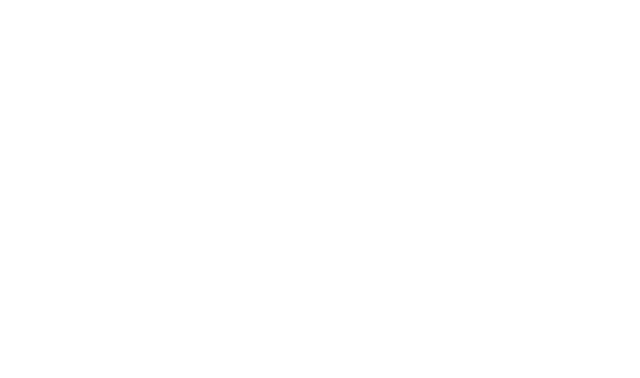
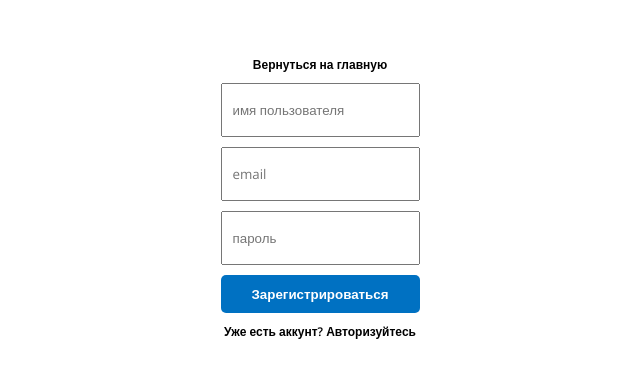
Before and after one commit to AlexanderChukhlantsev/resfeber-ui, a React (Create React App) app: page /register in a window 1280 px wide. Before the commit this address had no page. Shown: the part 202-580 px from the top of the page, without its empty margins (320-960 px from the left). Built offline with nearby package versions, Linux system fonts and the light colour scheme.

Commit message:
доделал регу и логин

```diff
--- a/src/App.js
+++ b/src/App.js
@@ -8,6 +8,8 @@ import Place from "./pages/place/Place";
 import List from "./pages/list/List";
 import Info from "./pages/info/Info";
 import Contact from "./pages/contact/Contact"
+import Login from "./pages/login/Login";
+import Registration from "./pages/registration/Registration";
 
 function App() {
   return (
@@ -18,6 +20,8 @@ function App() {
         <Route path="/places/:id" element={<Place/>}/>
 				<Route path="/info" element={<Info/>}/>
 				<Route path="/contact" element={<Contact/>}/>
+				<Route path="/login" element={<Login/>}/>
+				<Route path="/register" element={<Registration/>}/>
       </Routes>
     </BrowserRouter>
   );
--- a/src/components/header/Header.jsx
+++ b/src/components/header/Header.jsx
@@ -13,6 +13,7 @@ import { useContext, useState } from "react";
 import {format} from "date-fns";
 import { useNavigate } from "react-router-dom";
 import { SearchContext } from "../../context/SearchContext";
+import { AuthContext } from "../../context/AuthContext.js";
 
 const Header = ({ type }) => {
   const [destination, setDestination] = useState("");
@@ -39,24 +40,24 @@ const Header = ({ type }) => {
       };
     });
   };
-
+	const { user } = useContext(AuthContext);
 	const { dispatch } = useContext(SearchContext);
 
   const handleSearchPlacesPage = () => {
 		dispatch({ type: "NEW_SEARCH", payload: { destination, dates, options } });
     navigate("/places", { state: { destination, dates, options } });
   };
-
 	const handleSearchMainPage = () => {
     navigate("/");
   };
-
 	const handleSearchInfoPage = () => {
     navigate("/info");
   };
-
 	const handleSearchContactPage = () => {
     navigate("/contact");
+  };
+	const handleLoginPage = () => {
+    navigate("/login");
   };
 
   return (
@@ -93,7 +94,7 @@ const Header = ({ type }) => {
               Помогаем быстро и удобно находить новые, неизведенные туристические места.<br/>
 							Проходить экскурсии для того чтобы лучше познать историю.
             </p>
-            <button className="headerBtn">Войдите или Зарегистрируйтесь</button>
+            {!user && <button onClick={handleLoginPage} className="headerBtn">Войдите или Зарегистрируйтесь</button>}
             <div className="headerSearch">
               <div className="headerSearchItem">
                 <FontAwesomeIcon icon={faPlaceOfWorship} className="headerIcon" />
--- a/src/components/navbar/Navbar.jsx
+++ b/src/components/navbar/Navbar.jsx
@@ -1,9 +1,25 @@
-import { faEarthEurope } from "@fortawesome/free-solid-svg-icons";
+import { faEarthEurope, faRightFromBracket, faUserLarge } from "@fortawesome/free-solid-svg-icons";
 import { FontAwesomeIcon } from "@fortawesome/react-fontawesome";
+import { useContext } from "react";
+import { AuthContext } from "../../context/AuthContext.js";
 import "./navbar.css";
+import { useNavigate } from "react-router-dom";
 
 
 const Navbar = () => {
+	const {user, dispatch} = useContext(AuthContext);
+	const handleClick = async e => {
+		e.preventDefault()
+		dispatch({type: "LOGOUT"});
+	};
+	const navigate = useNavigate();
+	const handleLoginPage = () => {
+    navigate("/login");
+  };
+	const handleRegistrationPage = () => {
+    navigate("/register");
+  };
+
   return (
     <div className="navbar">
       <div className="navContainer">
@@ -15,10 +31,19 @@ const Navbar = () => {
 						Resfeber
 					</div>
 				</div>
-        <div className="navItems">
-          <button className="navButton">Регистрация</button>
-          <button className="navButton">Логин</button>
-        </div>
+        {user ?
+				(
+					<div className="userBar">
+						<div className="userBarItem"><FontAwesomeIcon icon={faUserLarge}/></div>
+						<div className="userBarItem">{user.username}</div>
+						<div onClick={handleClick} className="userBarItem"><FontAwesomeIcon icon={faRightFromBracket}/></div>
+					</div>
+				) : (
+					<div className="navItems">
+						<button onClick={handleRegistrationPage} className="navButton">Регистрация</button>
+						<button onClick={handleLoginPage} className="navButton">Логин</button>
+					</div>
+				)}
       </div>
     </div>
   )
--- a/src/components/navbar/navbar.css
+++ b/src/components/navbar/navbar.css
@@ -42,5 +42,18 @@
 .logoContainer {
 	display: flex;
 	align-items: center;
-	justify-content: space-between
+	justify-content: space-between;
 }
+
+.userBar {
+	display: flex;
+}
+
+.userBarItem {
+	margin-right: 10px;
+}
+.userBarItem:last-child {
+	cursor: pointer;
+	margin-right: 0px;
+	margin-left: 20px;
+}
--- /dev/null
+++ b/src/context/AuthContext.js
@@ -0,0 +1,60 @@
+import { createContext, useEffect, useReducer } from "react";
+
+const INITIAL_STATE = {
+	user: JSON.parse(localStorage.getItem("user")) || null,
+	loading: false,
+	error: null,
+};
+
+export const AuthContext = createContext(INITIAL_STATE);
+
+const AuthReducer = (state, action) => {
+	switch (action.type) {
+		case "LOGIN_START":
+			return {
+				user: null,
+				loading: true,
+				error: null,
+			};
+		case "LOGIN_SUCCESS":
+			return {
+				user: action.payload,
+				loading: false,
+				error: null,
+			};
+		case "LOGIN_FAILURE":
+			return {
+				user: null,
+				loading: false,
+				error: action.payload,
+			};
+		case "LOGOUT":
+			return {
+				user: null,
+				loading: false,
+				error: null,
+			};
+    default:
+      return state;
+  }
+};
+
+export const AuthContextProvider = ({ children }) => {
+  const [state, dispatch] = useReducer(AuthReducer, INITIAL_STATE);
+
+	useEffect (() => {
+		localStorage.setItem("user", JSON.stringify(state.user))
+	},[state.user])
+  return (
+    <AuthContext.Provider
+      value={{
+        user: state.user,
+        loading: state.loading,
+        error: state.error,
+        dispatch,
+      }}
+    >
+      {children}
+    </AuthContext.Provider>
+  );
+};
--- /dev/null
+++ b/src/context/RegContext.js
@@ -0,0 +1,59 @@
+import { createContext, useEffect, useReducer } from "react";
+
+const INITIAL_STATE = {
+	user: null,
+	loading: false,
+	error: null,
+	status: null,
+};
+
+export const RegContext = createContext(INITIAL_STATE);
+
+const RegReducer = (state, action) => {
+	switch (action.type) {
+		case "REG_START":
+			return {
+				user: null,
+				loading: true,
+				error: null,
+				status: null,
+			};
+		case "REG_SUCCESS":
+			return {
+				user: action.payload,
+				loading: false,
+				error: null,
+				status: "Успешно создан",
+			};
+		case "REG_FAILURE":
+			return {
+				user: null,
+				loading: false,
+				error: action.payload,
+				status: null,
+			};
+    default:
+      return state;
+  }
+};
+
+export const RegContextProvider = ({ children }) => {
+  const [state, dispatch] = useReducer(RegReducer, INITIAL_STATE);
+
+	// useEffect (() => {
+	// 	localStorage.setItem("user", JSON.stringify(state.user))
+	// },[state.user])
+  return (
+    <RegContext.Provider
+      value={{
+        user: state.user,
+        loading: state.loading,
+        error: state.error,
+				status: state.status,
+        dispatch,
+      }}
+    >
+      {children}
+    </RegContext.Provider>
+  );
+};
--- /dev/null
+++ b/src/pages/login/Login.jsx
@@ -0,0 +1,62 @@
+import { useContext, useState } from "react";
+import { useNavigate, useResolvedPath } from "react-router-dom";
+import { AuthContext } from "../../context/AuthContext.js";
+import "./login.css";
+import axios from "axios";
+
+const Login = () => {
+	const [credentials, setCredentials] = useState({
+		username: undefined,
+		password: undefined,
+	});
+
+	const {loading, error, dispatch} = useContext(AuthContext);
+	const navigate = useNavigate()
+	const handleChange = (e) => {
+		setCredentials((prev) => ({ ...prev, [e.target.id]: e.target.value }));
+	};
+
+	const handleRegistrationPage = () => {
+    navigate("/register");
+  };
+	const handleMainPage = () => {
+    navigate("/");
+  };
+
+	const handleClick = async e => {
+		e.preventDefault()
+		dispatch({type: "LOGIN_START"});
+		try {
+			const res = await axios.post("auth/login", credentials);
+			dispatch({ type: "LOGIN_SUCCESS", payload: res.data });
+			navigate("/");
+		} catch (err) {
+			dispatch({ type: "LOGIN_FAILURE", payload: err.response.data });
+		}
+	};
+
+	return <div className="login">
+		<div className="lContainer">
+			<div onClick={handleMainPage} className="lowerText">Вернуться на главную</div>
+			<input
+				type="text"
+				placeholder="имя пользователя"
+				id="username"
+				onChange={handleChange}
+				className="lInput"
+			/>
+			<input
+				type="password"
+				placeholder="пароль"
+				id="password"
+				onChange={handleChange}
+				className="lInput"
+			/>
+			<button disabled={loading} onClick={handleClick} className="lButton">Авторизоваться</button>
+			<div onClick={handleRegistrationPage} className="lowerText">Нету аккаунта? Зарегистрируйтесь</div>
+			{error && <div className="errMessage">{error.message}</div>}
+		</div>
+	</div>;
+};
+
+export default Login;
--- /dev/null
+++ b/src/pages/login/login.css
@@ -0,0 +1,50 @@
+.login {
+  height: 100vh;
+  display: flex;
+  align-items: center;
+  justify-content: center;
+}
+
+.lContainer {
+  display: flex;
+  flex-direction: column;
+  gap: 10px;
+}
+
+.lInput{
+  height: 30px;
+  padding: 10px;
+}
+
+.lButton {
+  border: none;
+  padding: 10px 20px;
+  background-color: #0071c2;
+  color: white;
+  font-weight: bold;
+  cursor: pointer;
+  border-radius: 5px;
+}
+
+.lButton:disabled{
+  background-color: #0071c28c;
+  cursor: not-allowed;
+}
+
+.lButton:hover {
+	background-color: #0051c2;
+}
+
+.errMessage {
+	font-size: 14px;
+	max-width: 180px;
+	word-wrap: break-word;
+	color: #C24641;
+}
+
+.lowerText {
+	font-size: 12px;
+	font-weight: 600;
+	cursor: pointer;
+	text-align: center;
+}
--- /dev/null
+++ b/src/pages/registration/Registration.jsx
@@ -0,0 +1,71 @@
+import { useContext, useState } from "react";
+import { useNavigate, useResolvedPath } from "react-router-dom";
+import { RegContext } from "../../context/RegContext.js";
+import "./registration.css";
+import axios from "axios";
+
+const Registration = () => {
+	const [credentials, setCredentials] = useState({
+		username: undefined,
+		email: undefined,
+		password: undefined,
+	});
+
+	const {status, loading, error, dispatch} = useContext(RegContext);
+	const navigate = useNavigate()
+	const handleChange = (e) => {
+		setCredentials((prev) => ({ ...prev, [e.target.id]: e.target.value }));
+	};
+
+	const handleLoginPage = () => {
+    navigate("/login");
+  };
+	const handleMainPage = () => {
+    navigate("/");
+  };
+
+	const handleClick = async e => {
+		e.preventDefault()
+		dispatch({type: "REG_START"});
+		try {
+			const res = await axios.post("auth/register", credentials);
+			dispatch({ type: "REG_SUCCESS", payload: res.data });
+			navigate("/");
+		} catch (err) {
+			dispatch({ type: "REG_FAILURE", payload: err.response.data });
+		}
+	};
+
+	return <div className="reg">
+		<div className="rContainer">
+			<div onClick={handleMainPage} className="rLowerText">Вернуться на главную</div>
+			<input
+				type="text"
+				placeholder="имя пользователя"
+				id="username"
+				onChange={handleChange}
+				className="rInput"
+			/>
+			<input
+				type="email"
+				placeholder="email"
+				id="email"
+				onChange={handleChange}
+				className="rInput"
+			/>
+			<input
+				type="password"
+				placeholder="пароль"
+				id="password"
+				onChange={handleChange}
+				className="rInput"
+			/>
+			<button disabled={loading} onClick={handleClick} className="rButton">Зарегистрироваться</button>
+			<div onClick={handleLoginPage} className="rLowerText">Уже есть аккунт? Авторизуйтесь</div>
+			{error && <div className="rErrMessage">{error.message}</div>}
+			{status && <div className="rErrMessage">{status}</div>}
+		</div>
+	</div>;
+};
+
+export default Registration;
--- /dev/null
+++ b/src/pages/registration/registration.css
@@ -0,0 +1,50 @@
+.reg {
+  height: 100vh;
+  display: flex;
+  align-items: center;
+  justify-content: center;
+}
+
+.rContainer {
+  display: flex;
+  flex-direction: column;
+  gap: 10px;
+}
+
+.rInput{
+  height: 30px;
+  padding: 10px;
+}
+
+.rButton {
+  border: none;
+  padding: 10px 20px;
+  background-color: #0071c2;
+  color: white;
+  font-weight: bold;
+  cursor: pointer;
+  border-radius: 5px;
+}
+
+.rButton:disabled{
+  background-color: #0071c28c;
+  cursor: not-allowed;
+}
+
+.rButton:hover {
+	background-color: #0051c2;
+}
+
+.rErrMessage {
+	font-size: 14px;
+	max-width: 180px;
+	word-wrap: break-word;
+	color: #C24641;
+}
+
+.rLowerText {
+	font-size: 12px;
+	font-weight: 600;
+	cursor: pointer;
+	text-align: center;
+}
```
Also changed, not shown: src/index.js (+10 -4 lines).
